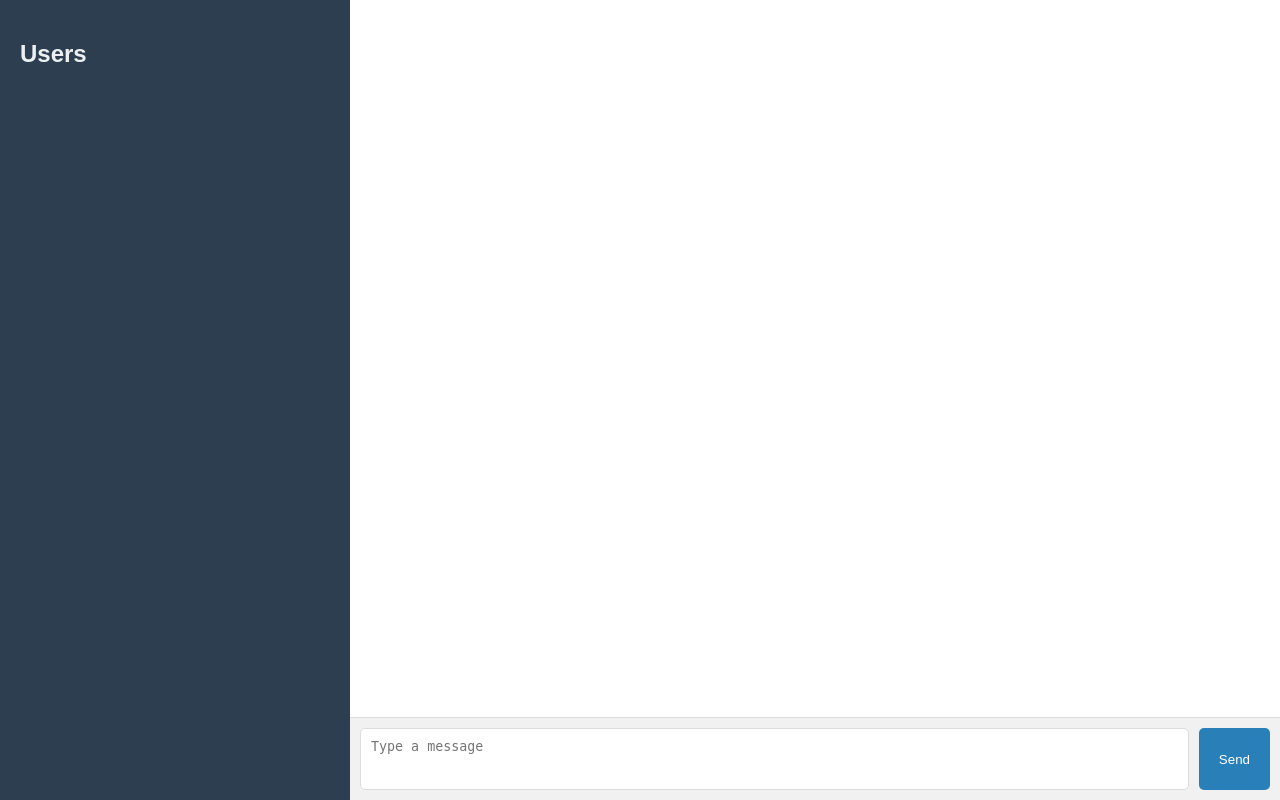
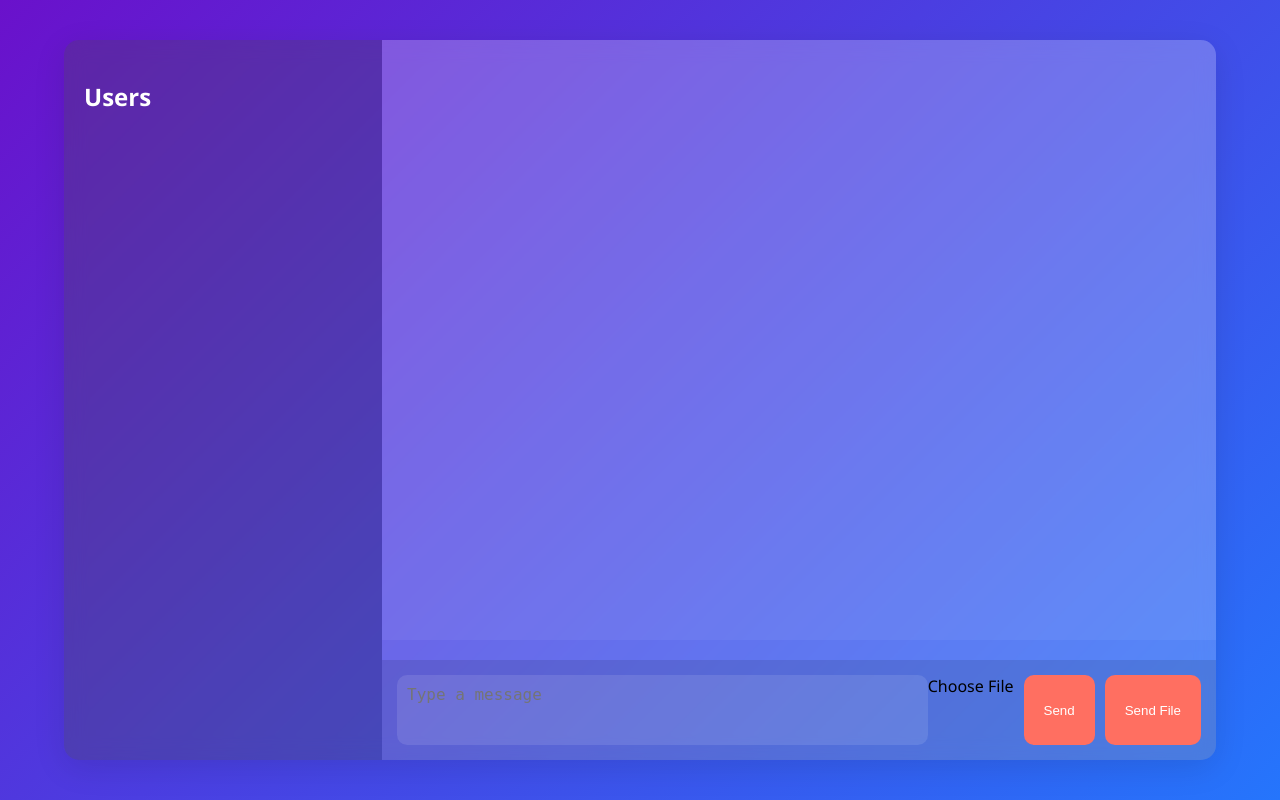
Before and after one commit to Abhishek3102/Networking-in-Python, a Flask app: a page that uses WeChat/templates/chat.html in a window 1280 px wide. Run offline with Flask 3, Linux system fonts and the light colour scheme; some libraries are stand-ins or nearby versions.

Commit message:
Add HTML templates for login and chat interface with user list and file upload support as well as css code

```diff
--- a/WeChat/static/styles.css
+++ b/WeChat/static/styles.css
@@ -1,35 +1,87 @@
 body {
     margin: 0;
-    font-family: Arial, sans-serif;
+    font-family: 'Segoe UI', Tahoma, Geneva, Verdana, sans-serif;
     display: flex;
     height: 100vh;
+    overflow: hidden;
 }
 
 .gradient-login {
-    background: linear-gradient(45deg, #ff9a9e, #fad0c4);
+    background: linear-gradient(135deg, #667eea, #764ba2);
+    display: flex;
+    justify-content: center;
+    align-items: center;
 }
 
 .gradient-chat {
-    background: linear-gradient(45deg, #a18cd1, #fbc2eb);
+    background: linear-gradient(135deg, #6a11cb, #2575fc);
+    display: flex;
+    justify-content: center;
+    align-items: center;
 }
 
 .container {
-    margin: auto;
+    background: rgba(255, 255, 255, 0.1);
+    padding: 30px;
+    border-radius: 15px;
+    box-shadow: 0 8px 32px rgba(0, 0, 0, 0.1);
+    backdrop-filter: blur(10px);
     text-align: center;
+}
+
+.container h1 {
+    color: white;
+    font-size: 2.5rem;
+    margin-bottom: 20px;
+}
+
+.container input {
+    width: 100%;
+    padding: 10px;
+    margin: 10px 0;
+    border: none;
+    border-radius: 5px;
+    font-size: 1rem;
+}
+
+.container button {
+    width: 100%;
+    padding: 10px;
+    background: #ff6f61;
+    color: white;
+    border: none;
+    border-radius: 5px;
+    font-size: 1rem;
+    cursor: pointer;
+    transition: background 0.3s ease;
+}
+
+.container button:hover {
+    background: #ff3b2f;
 }
 
 .chat-container {
     display: flex;
-    width: 100%;
-    height: 100%;
+    width: 90%;
+    height: 90%;
+    background: rgba(255, 255, 255, 0.1);
+    border-radius: 15px;
+    box-shadow: 0 8px 32px rgba(0, 0, 0, 0.1);
+    backdrop-filter: blur(10px);
+    overflow: hidden;
 }
 
 .sidebar {
     width: 25%;
-    background: #2c3e50;
-    color: #ecf0f1;
+    background: rgba(0, 0, 0, 0.2);
+    color: white;
     overflow-y: auto;
     padding: 20px;
+}
+
+.sidebar h2 {
+    font-size: 1.5rem;
+    margin-bottom: 20px;
 }
 
 .sidebar ul {
@@ -40,64 +92,116 @@
 .sidebar li {
     padding: 10px;
     cursor: pointer;
+    border-radius: 5px;
+    transition: background 0.3s ease;
 }
 
 .sidebar li:hover {
-    background: #34495e;
+    background: rgba(255, 255, 255, 0.1);
 }
 
 .chat-box {
     width: 75%;
     display: flex;
     flex-direction: column;
-    background: #ecf0f1;
+    background: rgba(255, 255, 255, 0.1);
 }
 
 #messages {
     flex: 1;
     overflow-y: auto;
-    padding: 10px;
-    background: #ffffff;
-    border-bottom: 1px solid #ddd;
+    padding: 20px;
+    background: rgba(255, 255, 255, 0.05);
 }
 
 .message-input {
     display: flex;
-    padding: 10px;
-    background: #f1f1f1;
+    padding: 15px;
+    background: rgba(0, 0, 0, 0.1);
 }
 
 textarea {
     flex: 1;
-    height: 40px;
+    height: 50px;
     resize: none;
-    border: 1px solid #ddd;
-    border-radius: 5px;
+    border: none;
+    border-radius: 10px;
     padding: 10px;
+    font-size: 1rem;
+    background: rgba(255, 255, 255, 0.1);
+    color: white;
+    transition: background 0.3s ease;
+}
+
+textarea:focus {
+    background: rgba(255, 255, 255, 0.2);
+    outline: none;
 }
 
 button {
     margin-left: 10px;
     padding: 10px 20px;
-    background: #2980b9;
+    background: #ff6f61;
     color: white;
     border: none;
-    border-radius: 5px;
+    border-radius: 10px;
     cursor: pointer;
+    transition: background 0.3s ease;
+}
+
+button:hover {
+    background: #ff3b2f;
+}
+
+.message {
+    max-width: 60%;
+    margin: 10px;
+    padding: 15px;
+    border-radius: 15px;
+    position: relative;
+    animation: fadeIn 0.5s ease;
 }
 
 .right-message {
+    background: #6a11cb;
+    color: white;
+    margin-left: auto;
     text-align: right;
-    background: #d1e7dd;
-    margin: 5px;
-    padding: 10px;
-    border-radius: 10px;
 }
 
 .left-message {
+    background: #2575fc;
+    color: white;
+    margin-right: auto;
     text-align: left;
-    background: #e2e3e5;
-    margin: 5px;
-    padding: 10px;
-    border-radius: 10px;
 }
+
+.typing-indicator {
+    font-style: italic;
+    color: rgba(255, 255, 255, 0.7);
+    margin: 10px;
+    animation: pulse 1.5s infinite;
+}
+
+@keyframes fadeIn {
+    from {
+        opacity: 0;
+        transform: translateY(10px);
+    }
+    to {
+        opacity: 1;
+        transform: translateY(0);
+    }
+}
+
+@keyframes pulse {
+    0% {
+        opacity: 0.5;
+    }
+    50% {
+        opacity: 1;
+    }
+    100% {
+        opacity: 0.5;
+    }
+}
--- a/WeChat/templates/chat.html
+++ b/WeChat/templates/chat.html
@@ -1,6 +1,8 @@
 <!DOCTYPE html>
-<html>
+<html lang="en">
 <head>
+    <meta charset="UTF-8">
+    <meta name="viewport" content="width=device-width, initial-scale=1.0">
     <title>Chat</title>
     <link rel="stylesheet" href="/static/styles.css">
     <script src="https://cdn.socket.io/4.3.2/socket.io.min.js"></script>
@@ -11,22 +13,26 @@
             <h2>Users</h2>
             <ul id="user-list">
                 {% for user in users %}
-                <li onclick="selectUser('{{ user }}')">{{ user }}</li>
+                <li>{{ user }}</li>
                 {% endfor %}
             </ul>
         </div>
         <div class="chat-box">
             <div id="messages"></div>
+            <div id="typing-indicator" class="typing-indicator"></div>
             <div class="message-input">
                 <textarea id="message" placeholder="Type a message"></textarea>
+                <label for="file-input" class="file-label">Choose File</label>
+                <input type="file" id="file-input" style="display: none;">
                 <button onclick="sendMessage()">Send</button>
+                <button onclick="sendFile()">Send File</button>
             </div>
         </div>
     </div>
     <script src="/static/chat.js"></script>
     <script>
-        const jid = "{{ jid }}";
-        document.addEventListener("DOMContentLoaded", () => setupChat(jid));
+        const username = "{{ username }}";
+        document.addEventListener("DOMContentLoaded", () => setupChat(username));
     </script>
 </body>
 </html>
```
Also changed, not shown: WeChat/templates/login.html (+4 -3 lines).
